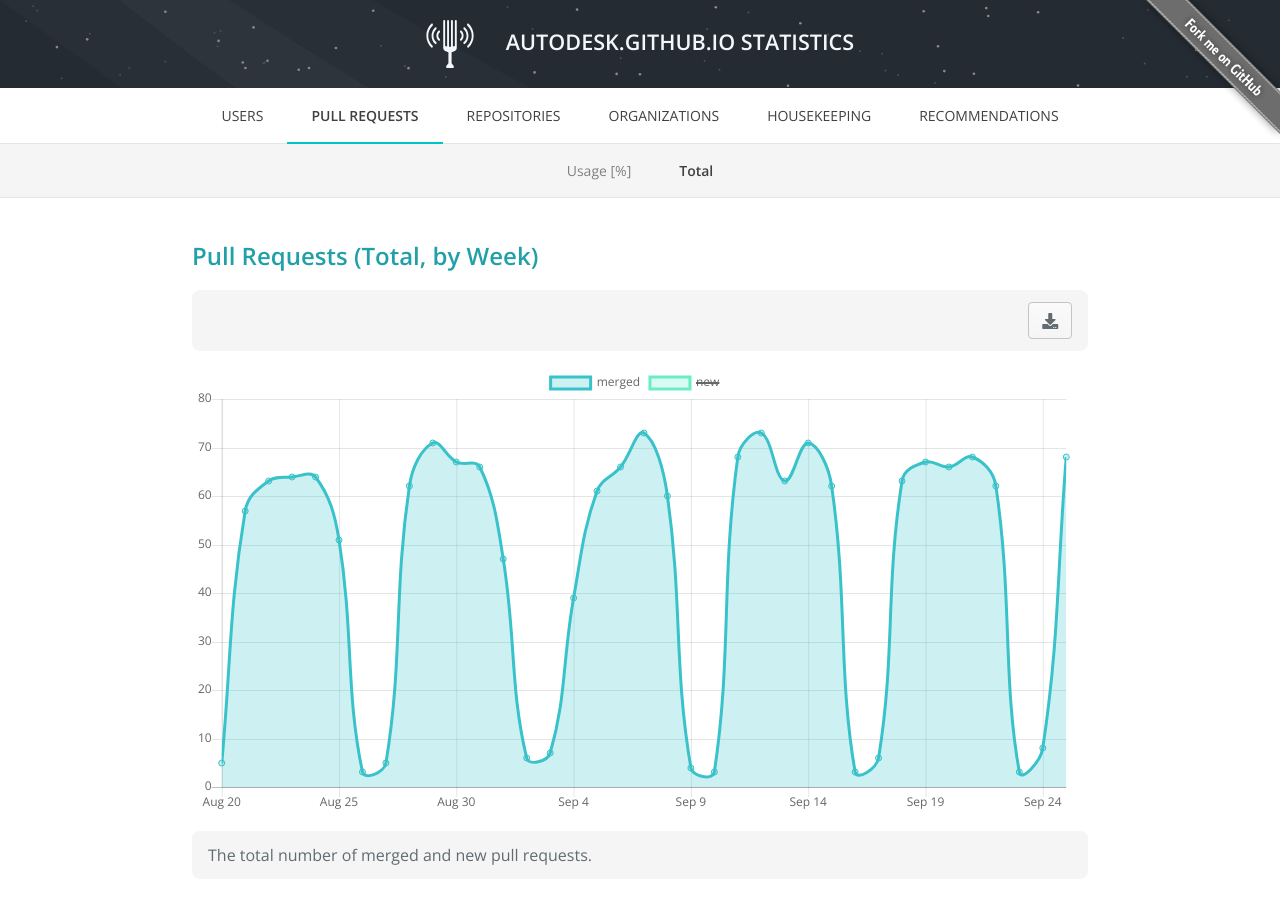
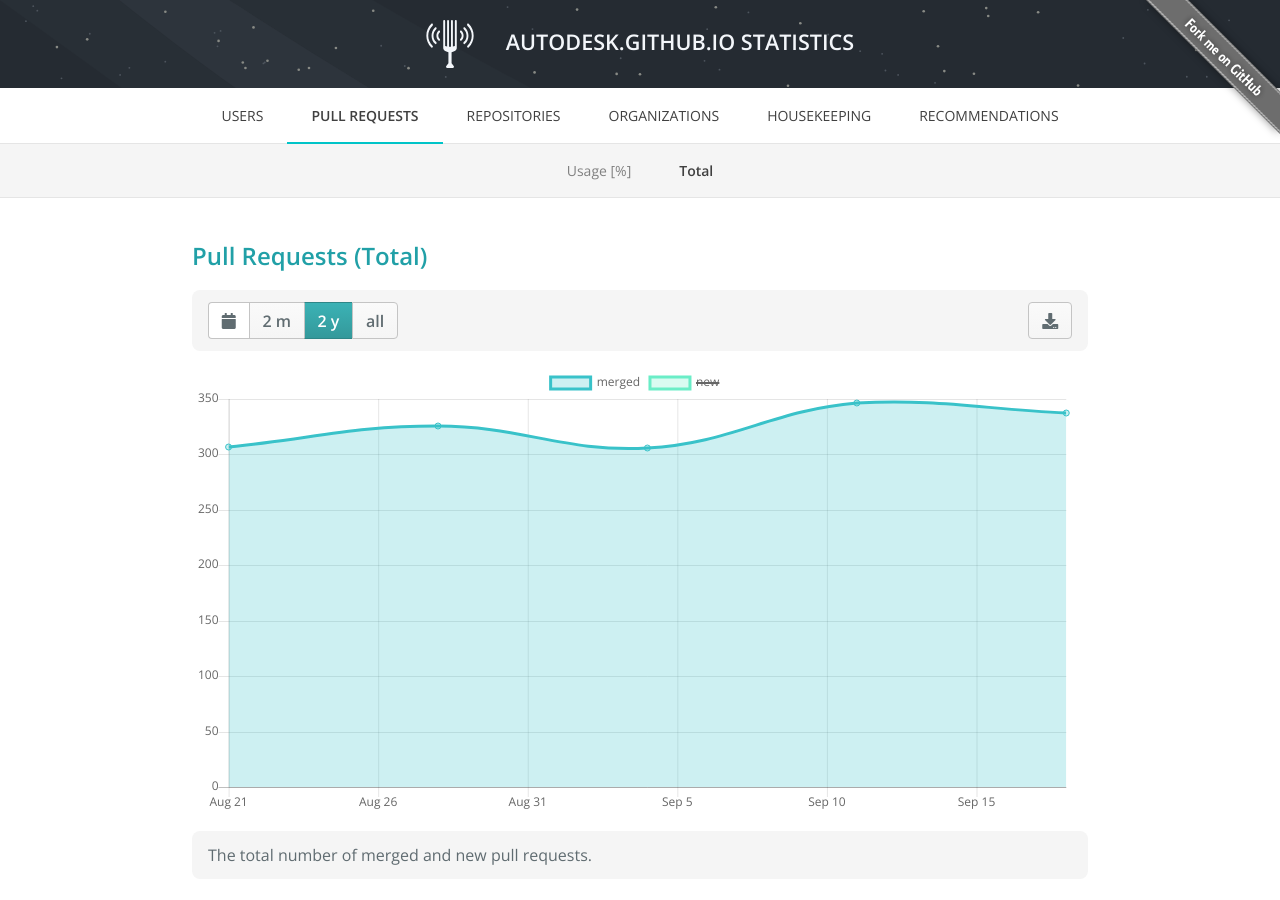
Before and after one commit to Autodesk/hubble, a Jekyll site: the page built from docs/pr-total.html, in a window 1280 px wide and 900 px high. Built offline with Jekyll 4.4.1, drawn with Linux system fonts in a browser that asks for light colours; nearby versions of some CDN libraries; part of the change alters nothing that is shown.

Commit message:
Add view switcher to “pull requests (total)” chart
This adds three views (last two months, last two years, all data) to the
“pull requests (total)” chart, for which a view switcher is
automatically created.

```diff
--- a/docs/pr-total.html
+++ b/docs/pr-total.html
@@ -5,22 +5,46 @@ permalink: /pr-total
 ---
 
 <div class="chart-placeholder">
-	<h3>Pull Requests (Total, by Week)</h3>
+	<h3>Pull Requests (Total)</h3>
 	<canvas
 		data-url="{{ site.dataURL }}/pull-request-history.tsv"
 		data-type="history"
 		data-config='{
-			"series": [
-				"merged",
-				"new"
-			],
-			"visibleSeries": [
-				"merged"
-			],
-			"aggregate": {
-				"period": "week",
-				"method": "sum"
-			}
+			"views":
+			[
+				{
+					"label": "2 m",
+					"tooltip": "Show the last 2 months",
+					"aggregate": false,
+					"series": ["merged", "new"],
+					"visibleSeries": ["merged"],
+					"slice": [0, 61]
+				},
+				{
+					"label": "2 y",
+					"tooltip": "Show the last 2 years",
+					"aggregate":
+					{
+						"period": "week",
+						"method": "sum"
+					},
+					"series": ["merged", "new"],
+					"visibleSeries": ["merged"],
+					"slice": [0, 106],
+					"default": true
+				},
+				{
+					"label": "all",
+					"tooltip": "Show all data",
+					"aggregate":
+					{
+						"period": "week",
+						"method": "sum"
+					},
+					"series": ["merged", "new"],
+					"visibleSeries": ["merged"]
+				}
+			]
 		}'></canvas>
 	<div class="info-box">
 		<p>
```
